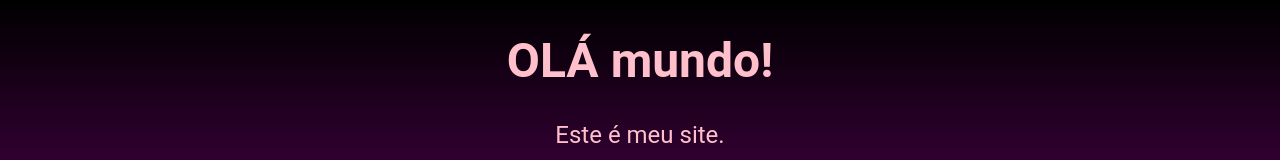
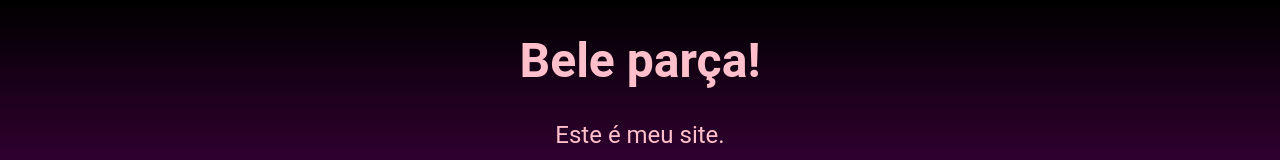
Before and after one commit to worf18/worf18.github.io, a plain HTML site: page index.html in a window 1280 px wide. Shown: the top 160 px of the page. Drawn offline with Linux system fonts and the light colour scheme.

Commit message:
atualizar

```diff
--- a/index.html
+++ b/index.html
@@ -5,7 +5,7 @@
     <title>Meu site</title>
   </head>
 <body>
-  <h1>OLÁ  mundo!</h1>
+  <h1>Bele parça!</h1>
   <p>Este é meu site.</p>
  </body>
  <img src="https://d5y9g7a5.rocketcdn.me/wp-content/uploads/2021/03/aguia-conheca-as-especies-mais-imponentes-e-populares-do-mundo-960x575.jpg">
```
